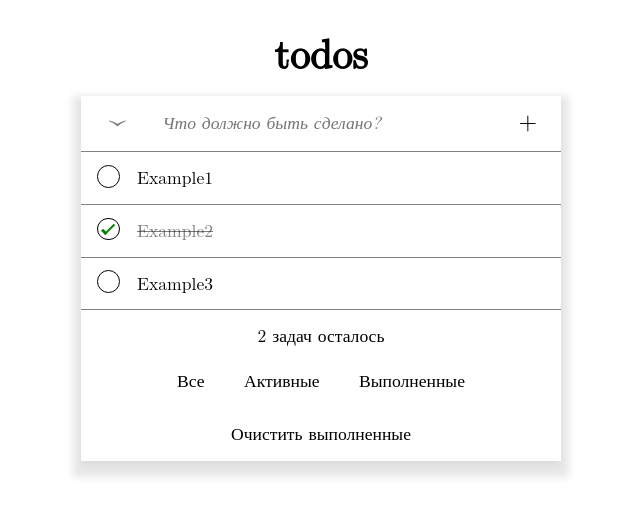
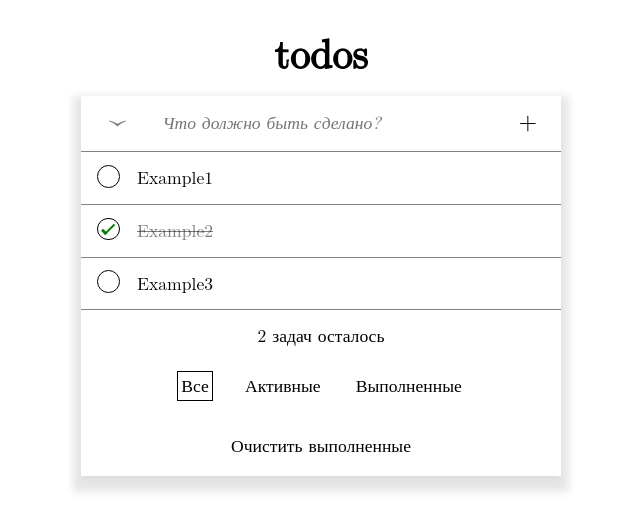
Before and after one commit to LuckOnOff/todos, a React (Create React App) app: page / in a window 1280 px wide. Shown: the top 530 px of the page, without its empty margins (319-959 px from the left). Built offline with nearby package versions, Linux system fonts and the light colour scheme.

Commit message:
добавлены функция сортировки по категориям, иконка вкладки

```diff
--- a/public/index.html
+++ b/public/index.html
@@ -2,7 +2,7 @@
 <html lang="ru">
   <head>
     <meta charset="utf-8" />
-<!--     <link rel="icon" href="%PUBLIC_URL%/favicon.ico" /> -->
+    <link rel="icon" href="%PUBLIC_URL%/favicon.svg" />
     <meta name="viewport" content="width=device-width, initial-scale=1" />
     <meta
       name="description"
--- a/src/components/Display.tsx
+++ b/src/components/Display.tsx
@@ -5,6 +5,7 @@ import Footer from "./Footer.tsx";
 import Input from "./Input.tsx";
 import ListTasks from "./ListTasks.tsx";
 import { DataTasksTypes } from "../types/dataTasks.ts";
+import { Filter } from "../types/filter.ts";
 
 const Display = () => {
     const [dataTasks, setDataTasks] = useState<DataTasksTypes[]>([
@@ -14,6 +15,7 @@ const Display = () => {
     ]);
     const [taskText, setTaskText] = useState<string>('');
     const [isShowListTasks, setIsShowListTasks] = useState<boolean>(true);
+    const [filter, setFilter] = useState<Filter>('all');
 
     const handleClickAddTask  = () => {
         if(taskText.length === 0) return;
@@ -49,6 +51,20 @@ const Display = () => {
         );
     };
 
+    const getFilteredTodos = (): DataTasksTypes[] => {
+        switch (filter) {
+            case 'active':
+                return dataTasks.filter(item => !item.isDone);
+            case 'completed':
+                return dataTasks.filter(item => item.isDone);
+            case 'all':
+            default:
+                return dataTasks;
+        }
+    };
+
+    const filteredTodos = getFilteredTodos();
+
 
     return (
         <>
@@ -64,7 +80,7 @@ const Display = () => {
                     />
                     {isShowListTasks &&
                     <ListTasks
-                        dataTasks={dataTasks}
+                        dataTasks={filteredTodos}
                         onClickChangeDoneTask={handleChangeIsDoneTask}
                     />
                     }
@@ -72,6 +88,8 @@ const Display = () => {
                 <Footer
                     taskLeft={dataTasks.filter(item => item.isDone !== true).length}
                     onClickClearCompleteTasks={handleClickClearCompleteTasks}
+                    onClickFilterTasks={(newFilter: Filter) => setFilter(newFilter)}
+                    filter={filter}
                 />
             </VisualEffect>
         </>
--- a/src/components/Footer.tsx
+++ b/src/components/Footer.tsx
@@ -1,19 +1,29 @@
 import React from "react";
 import styled from "styled-components";
+import { Filter } from "../types/filter.ts";
 
-const Footer = ({ taskLeft, onClickClearCompleteTasks }: FooterProps) => {
+const Footer = ({ taskLeft, onClickClearCompleteTasks, onClickFilterTasks, filter }: FooterProps) => {
 
     return (
         <StyledFooter>
             <StyledTaskLeft>{taskLeft + ' задач осталось'}</StyledTaskLeft>
             <SortedButtonsContainer>
-                <SortedButtonsItem>
+                <SortedButtonsItem
+                    onClick={() => onClickFilterTasks('all')}
+                    $isActive={filter === 'all'}
+                >
                     Все
                 </SortedButtonsItem>
-                <SortedButtonsItem>
+                <SortedButtonsItem
+                    onClick={() => onClickFilterTasks('active')}
+                    $isActive={filter === 'active'}
+                >
                     Активные
                 </SortedButtonsItem>
-                <SortedButtonsItem>
+                <SortedButtonsItem
+                    onClick={() => onClickFilterTasks('completed')}
+                    $isActive={filter === 'completed'}
+                >
                     Выполненные
                 </SortedButtonsItem>
             </SortedButtonsContainer>
@@ -27,6 +37,8 @@ export default Footer;
 interface FooterProps {
     taskLeft: number;
     onClickClearCompleteTasks: () => void;
+    onClickFilterTasks: (newFilter: Filter) => void;
+    filter: string;
 };
 
 const StyledFooter = styled.footer`
@@ -49,10 +61,16 @@ const SortedButtonsContainer = styled.div`
     margin: 1.5rem 0 2rem 0;
 `;
 
-const SortedButtonsItem = styled.button`
+const SortedButtonsItem = styled.button<{ $isActive: boolean }>`
     font-size: 1.1rem;
+    padding: 0.2rem;
+
+    ${({ $isActive }) => $isActive && `
+        border: 0.1rem solid black;
+    `}
 `;
 
 const ClearButton = styled.button`
     font-size: 1.1rem;
+    padding: 0.2rem;
 `;
--- /dev/null
+++ b/src/types/filter.ts
@@ -0,0 +1 @@
+export type Filter = 'all' | 'active' | 'completed';
```
Also changed, not shown: public/favicon.svg (added).
